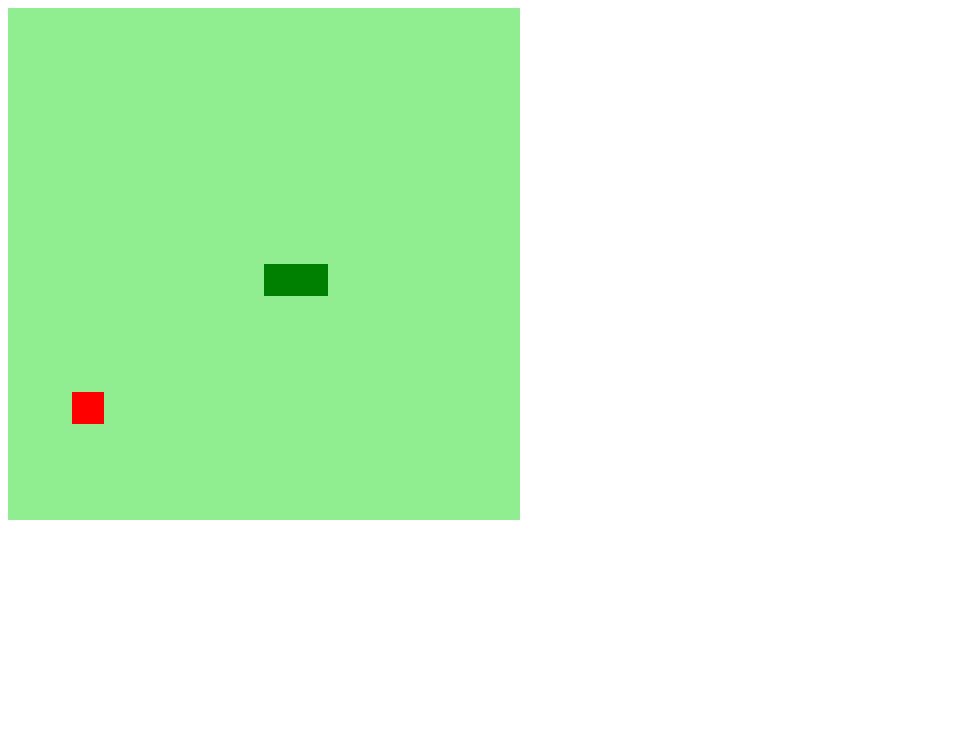
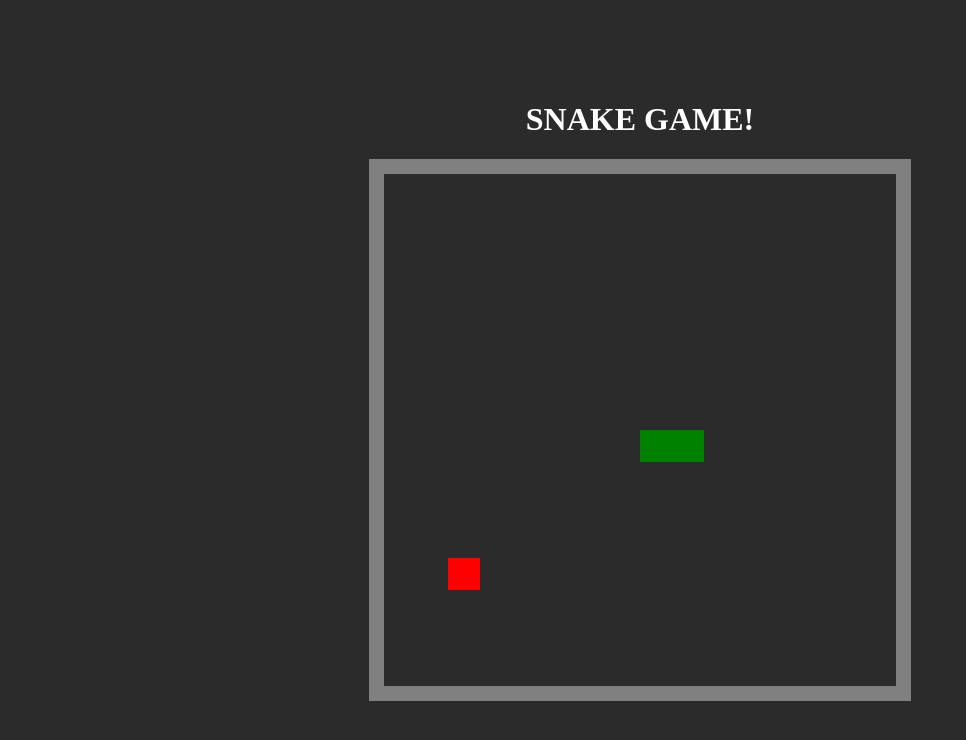
Before and after one commit to gabrielcoutinh0/Jogo-cobrinha, a plain HTML site: page index.html in a window 1280 px wide. Shown: the whole page, without its empty margins (0-966 px from the left). Drawn offline with Linux system fonts and the light colour scheme.

Commit message:
Criando sistema de potuação.

```diff
--- a/index.html
+++ b/index.html
@@ -11,6 +11,7 @@
 </head>
 
 <body>
+    <h1>Snake Game!</h1>
     <canvas id="snake" width="512" height="512"></canvas>
 </body>
 
--- a/script.js
+++ b/script.js
@@ -14,8 +14,10 @@ let food = {
     y: Math.floor(Math.random() * 15 + 1) * box
 }
 
+let score = 0;
+
 function createBackground() {
-    context.fillStyle = 'lightgreen';
+    context.fillStyle = '#2b2b2b';
     context.fillRect(0, 0, 16 * box, 16 * box);
 }
 
@@ -47,9 +49,10 @@ function startGame() {
     if (snake[0].y < 0 && direction == 'up') snake[0].y = 16 * box;
 
     for (i = 1; i < snake.length; i++) {
+        score = (snake.length - 1);
         if (snake[0].x == snake[i].x && snake[0].y == snake[i].y) {
             clearInterval(game);
-            alert("Game Over!");
+            confirm("Game Over!\nScore: " + score);
         }
     }
 
--- a/style.css
+++ b/style.css
@@ -0,0 +1,21 @@
+body{
+    margin: 0 auto;
+    padding: 10px;
+    height: 95vh;
+    width: 95%;
+    display: flex;
+    justify-content: center;
+    align-items: center;
+    flex-direction: column;
+    color: white;
+    font-weight: bold;
+    background-color: #2b2b2b;
+}
+
+h1{
+    text-transform: uppercase;
+}
+
+#snake{
+    border: 15px solid grey;
+}
```
